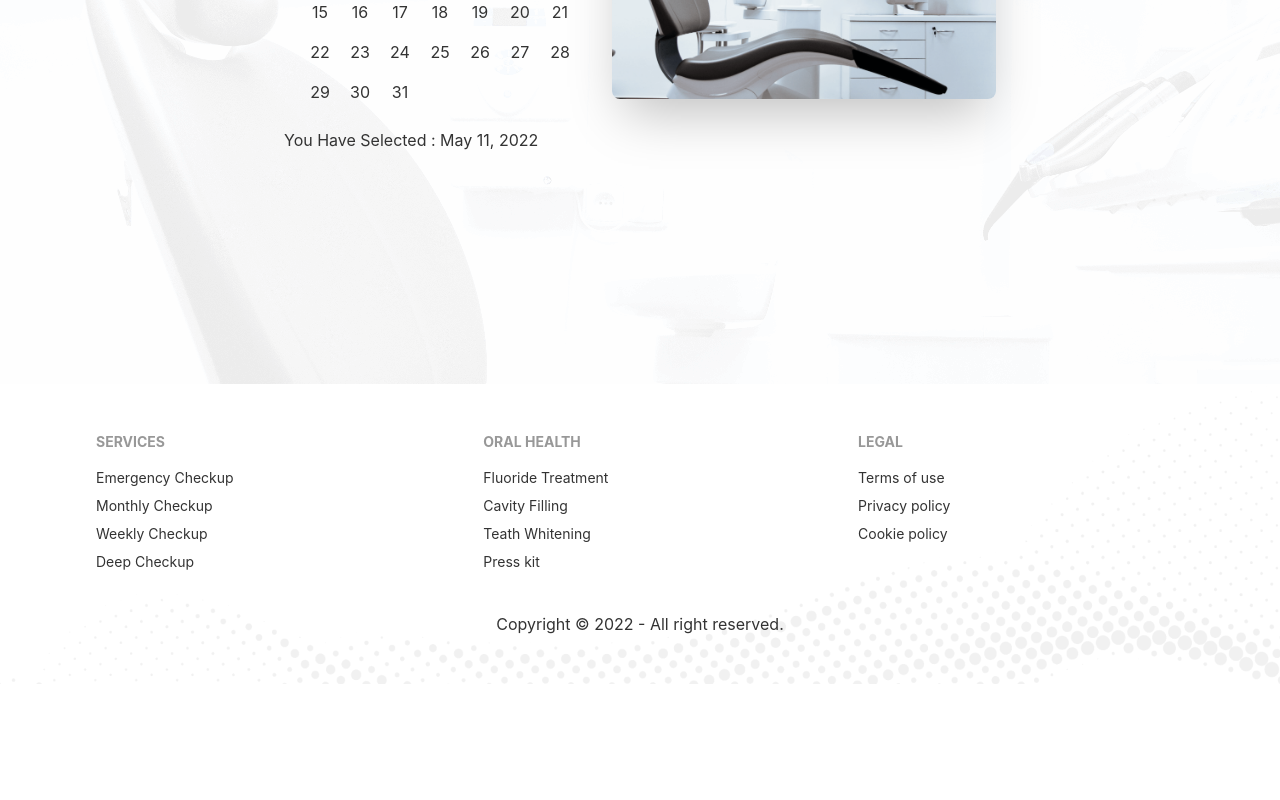
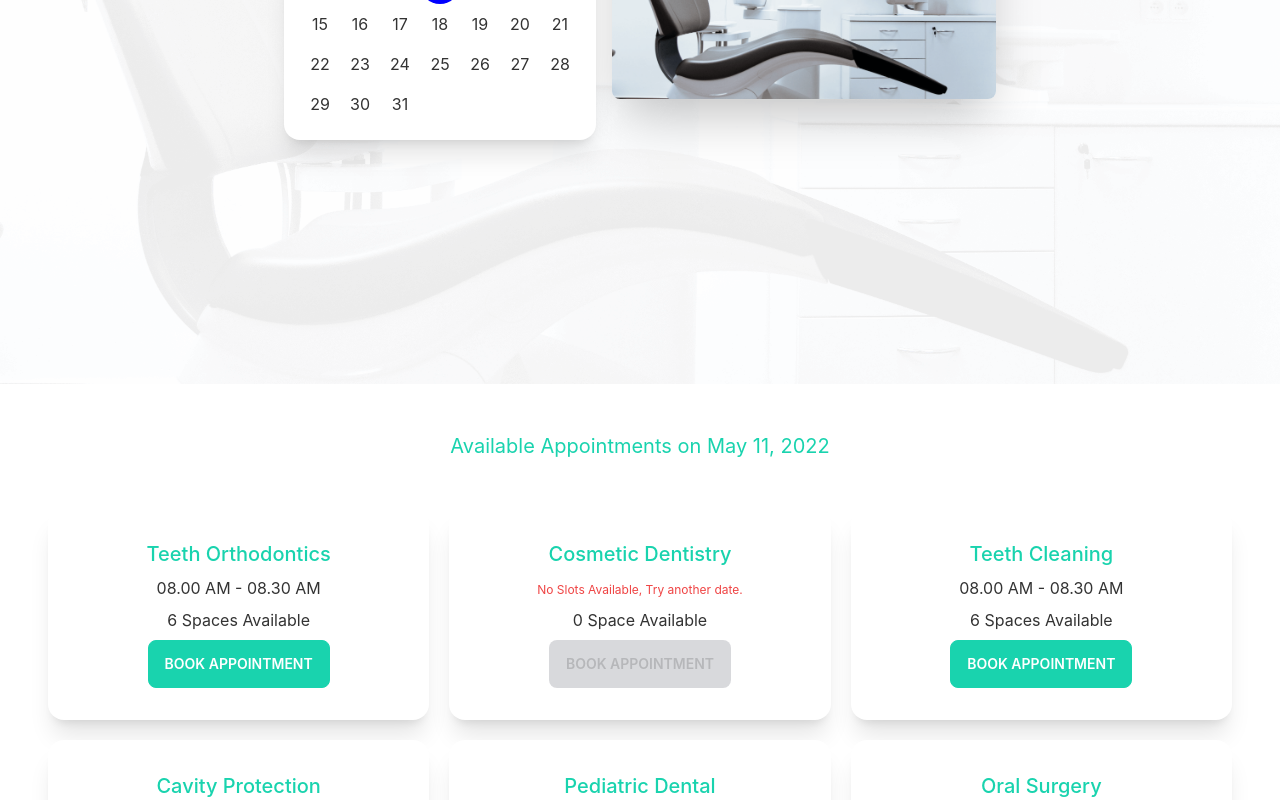
Before and after one commit to hira480/doctors-portal-client, a React (Create React App) app: page /appointment in a window 1280 px wide. Shown: the part 480-1280 px from the top of the page. Before the commit the page ends 1164 px from the top, so only its background shows below. Built offline with nearby package versions, Linux system fonts and the light colour scheme.

Commit message:
available appointment added

```diff
--- /dev/null
+++ b/public/services.json
@@ -0,0 +1,67 @@
+[
+    {
+        "_id": 1,
+        "name": "Teeth Orthodontics",
+        "slots": [
+            "08.00 AM - 08.30 AM",
+            "08.30 AM - 09.00 AM",
+            "09.00 AM - 9.30 AM",
+            "09.30 AM - 10.00 AM",
+            "10.00 AM - 10.30 AM",
+            "10.30 AM - 11.00 AM"
+        ]
+    },
+    {
+        "_id": 2,
+        "name": "Cosmetic Dentistry",
+        "slots": []
+    },
+    {
+        "_id": 3,
+        "name": "Teeth Cleaning",
+        "slots": [
+            "08.00 AM - 08.30 AM",
+            "08.30 AM - 09.00 AM",
+            "09.00 AM - 9.30 AM",
+            "09.30 AM - 10.00 AM",
+            "10.00 AM - 10.30 AM",
+            "10.30 AM - 11.00 AM"
+        ]
+    },
+    {
+        "_id": 4,
+        "name": "Cavity Protection",
+        "slots": [
+            "08.00 AM - 08.30 AM",
+            "08.30 AM - 09.00 AM",
+            "09.00 AM - 9.30 AM",
+            "09.30 AM - 10.00 AM",
+            "10.00 AM - 10.30 AM",
+            "10.30 AM - 11.00 AM"
+        ]
+    },
+    {
+        "_id": 5,
+        "name": "Pediatric Dental",
+        "slots": [
+            "08.00 AM - 08.30 AM",
+            "08.30 AM - 09.00 AM",
+            "09.00 AM - 9.30 AM",
+            "09.30 AM - 10.00 AM",
+            "10.00 AM - 10.30 AM",
+            "10.30 AM - 11.00 AM"
+        ]
+    },
+    {
+        "_id": 6,
+        "name": "Oral Surgery",
+        "slots": [
+            "08.00 AM - 08.30 AM",
+            "08.30 AM - 09.00 AM",
+            "09.00 AM - 9.30 AM",
+            "09.30 AM - 10.00 AM",
+            "10.00 AM - 10.30 AM",
+            "10.30 AM - 11.00 AM"
+        ]
+    }
+]
--- a/src/Pages/Appointment/Appointment.js
+++ b/src/Pages/Appointment/Appointment.js
@@ -1,11 +1,14 @@
-import React from 'react';
+import React, { useState } from 'react';
 import Footer from '../Shared/Footer';
 import AppointmentBanner from './AppointmentBanner';
+import AvailableAppointment from './AvailableAppointment';
 
 const Appointment = () => {
+    const [date, setDate] = useState(new Date());
     return (
         <div>
-            <AppointmentBanner></AppointmentBanner>
+            <AppointmentBanner date={date} setDate={setDate}></AppointmentBanner>
+            <AvailableAppointment date={date}></AvailableAppointment>
             <Footer></Footer>
         </div>
     );
--- a/src/Pages/Appointment/AppointmentBanner.js
+++ b/src/Pages/Appointment/AppointmentBanner.js
@@ -1,25 +1,25 @@
-import React, { useState } from 'react';
+import React from 'react';
 import chair from '../../assets/images/chair.png';
 import { DayPicker } from 'react-day-picker';
 import 'react-day-picker/dist/style.css';
-import { format } from 'date-fns';
 import bg from '../../assets/images/bg.png';
 
-const AppointmentBanner = () => {
-    const [date, setDate] = useState(new Date());
+const AppointmentBanner = ({ date, setDate }) => {
     return (
         <div style={{
-            background: `url(${bg})`
+            background: `url(${bg})`,
+            backgroundSize: 'cover'
         }} class="hero min-h-screen">
             <div class="hero-content flex-col lg:flex-row-reverse">
                 <img src={chair} class="max-w-sm w-full rounded-lg shadow-2xl" alt='Dentist Chair' />
                 <div>
-                    <DayPicker
-                        mode="single"
-                        selected={date}
-                        onSelect={setDate}
-                    />
-                    <p>You Have Selected : {format(date, 'PP')}</p>
+                    <div className='card  bg-base-100 shadow-xl'>
+                        <DayPicker
+                            mode="single"
+                            selected={date}
+                            onSelect={setDate}
+                        />
+                    </div>
                 </div>
             </div>
 
--- /dev/null
+++ b/src/Pages/Appointment/AvailableAppointment.js
@@ -0,0 +1,27 @@
+import { format } from 'date-fns';
+import React, { useEffect, useState } from 'react';
+import Service from './Service';
+
+const AvailableAppointment = ({ date }) => {
+    const [services, setServices] = useState([]);
+    useEffect(() => {
+        fetch('services.json')
+            .then(res => res.json())
+            .then(data => setServices(data));
+    }, [])
+    return (
+        <div className='px-12'>
+            <h4 className='text-xl text-secondary text-center mt-12'>Available Appointments on {format(date, 'PP')}</h4>
+            <div className='grid grid-cols-1 md:grid-cols-2 lg:grid-cols-3 gap-5 mt-12'>
+                {
+                    services.map(service => <Service
+                        key={service._id}
+                        service={service}
+                    ></Service>)
+                }
+            </div>
+        </div>
+    );
+};
+
+export default AvailableAppointment;
--- /dev/null
+++ b/src/Pages/Appointment/Service.js
@@ -0,0 +1,23 @@
+import React from 'react';
+
+const Service = ({ service }) => {
+    const { name, slots } = service;
+    return (
+        <div className="card lg:max-w-lg sm:max-w-sm bg-base-100 shadow-xl">
+            <div className="card-body text-center">
+                <h2 className="text-xl font-medium text-center text-secondary">{name}</h2>
+                <p>{
+                    slots.length > 0
+                        ? <span>{slots[0]}</span>
+                        : <span className='text-xs text-red-500'>No Slots Available, Try another date.</span>
+                }</p>
+                <p>{slots.length} {slots.length > 1 ? 'Spaces' : 'Space'} Available</p>
+                <div className="card-actions justify-center">
+                    <button disabled={slots.length === 0} className="btn btn-secondary text-white">Book Appointment</button>
+                </div>
+            </div>
+        </div>
+    );
+};
+
+export default Service;
--- a/src/Pages/Home/Banner.js
+++ b/src/Pages/Home/Banner.js
@@ -10,11 +10,10 @@
             backgroundSize: 'cover'
         }} className="hero min-h-screen px-12">
             <div className="hero-content flex-col lg:flex-row-reverse">
-                <img src={chair} className="max-w-sm w-full rounded-lg shadow-2xl" />
+                <img src={chair} className="max-w-sm w-full rounded-lg shadow-2xl" alt='' />
                 <div>
                     <h1 className="text-5xl font-bold">Your New Smile Starts Here</h1>
                     <p className="py-6">Lorem Ipsum is simply dummy text of the printing and typesetting industry. Lorem Ipsum has been the industry's standard dummy text ever since the</p>
-                    {/* <button className="btn btn-primary uppercase text-white font-bold bg-gradient-to-r from-secondary to-primary">Get Started</button> */}
                     <PrimaryButton>Get Started</PrimaryButton>
                 </div>
             </div>
--- a/src/Pages/Shared/Footer.js
+++ b/src/Pages/Shared/Footer.js
@@ -1,4 +1,5 @@
 import React from 'react';
+import { Link } from 'react-router-dom';
 import footer from '../../assets/images/footer.png';
 
 const Footer = () => {
@@ -10,23 +11,23 @@
             <div className='footer lg:px-12'>
                 <div>
                     <span className="footer-title">Services</span>
-                    <a className="link link-hover">Emergency Checkup</a>
-                    <a className="link link-hover">Monthly Checkup</a>
-                    <a className="link link-hover">Weekly Checkup</a>
-                    <a className="link link-hover">Deep Checkup</a>
+                    <Link to='' className="link link-hover">Emergency Checkup</Link>
+                    <Link to='' className="link link-hover">Monthly Checkup</Link>
+                    <Link to='' className="link link-hover">Weekly Checkup</Link>
+                    <Link to='' className="link link-hover">Deep Checkup</Link>
                 </div>
                 <div>
                     <span className="footer-title">ORAL HEALTH</span>
-                    <a className="link link-hover">Fluoride Treatment</a>
-                    <a className="link link-hover">Cavity Filling</a>
-                    <a className="link link-hover">Teath Whitening</a>
-                    <a className="link link-hover">Press kit</a>
+                    <Link to='' className="link link-hover">Fluoride Treatment</Link>
+                    <Link to='' className="link link-hover">Cavity Filling</Link>
+                    <Link to='' className="link link-hover">Teath Whitening</Link>
+                    <Link to='' className="link link-hover">Press kit</Link>
                 </div>
                 <div>
                     <span className="footer-title">Legal</span>
-                    <a className="link link-hover">Terms of use</a>
-                    <a className="link link-hover">Privacy policy</a>
-                    <a className="link link-hover">Cookie policy</a>
+                    <Link to='' className="link link-hover">Terms of use</Link>
+                    <Link to='' className="link link-hover">Privacy policy</Link>
+                    <Link to='' className="link link-hover">Cookie policy</Link>
                 </div>
             </div>
             <div className='mt-10 text-center'>
```
